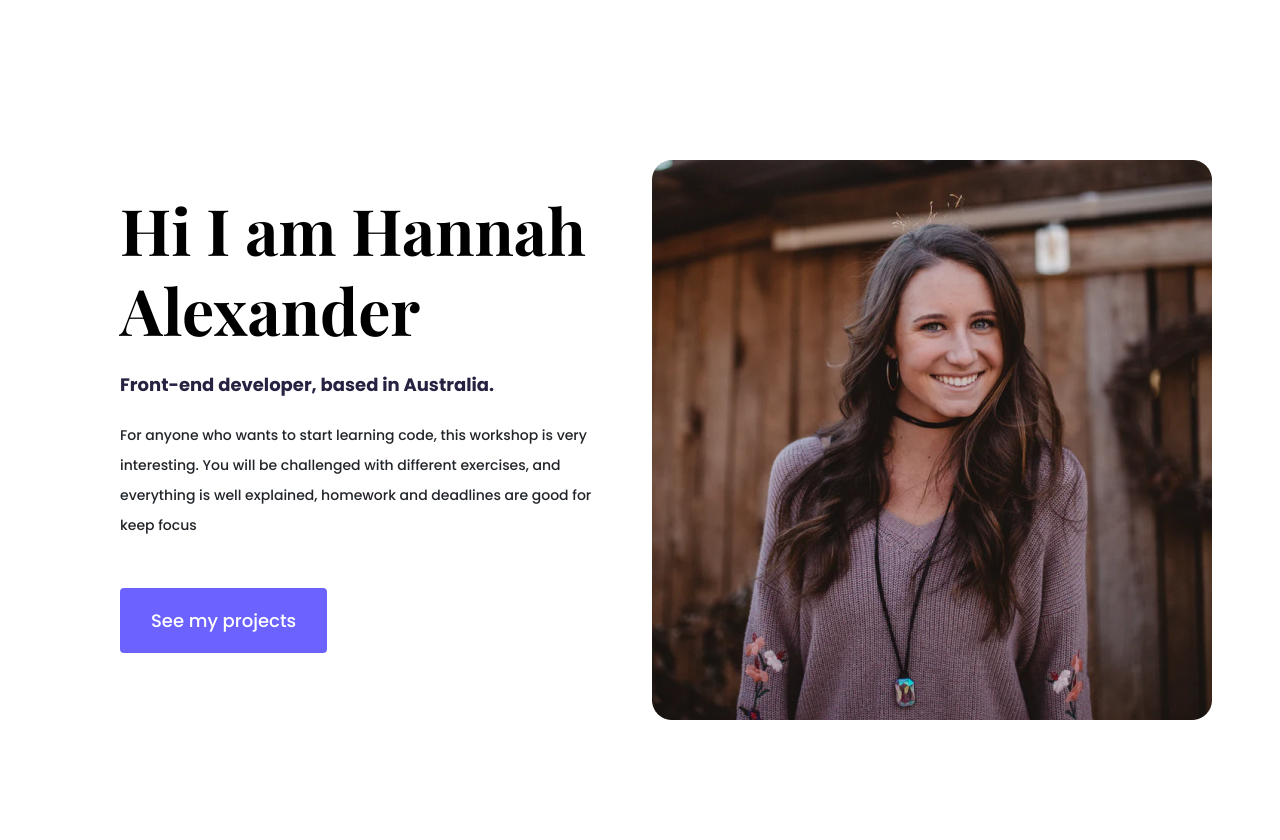
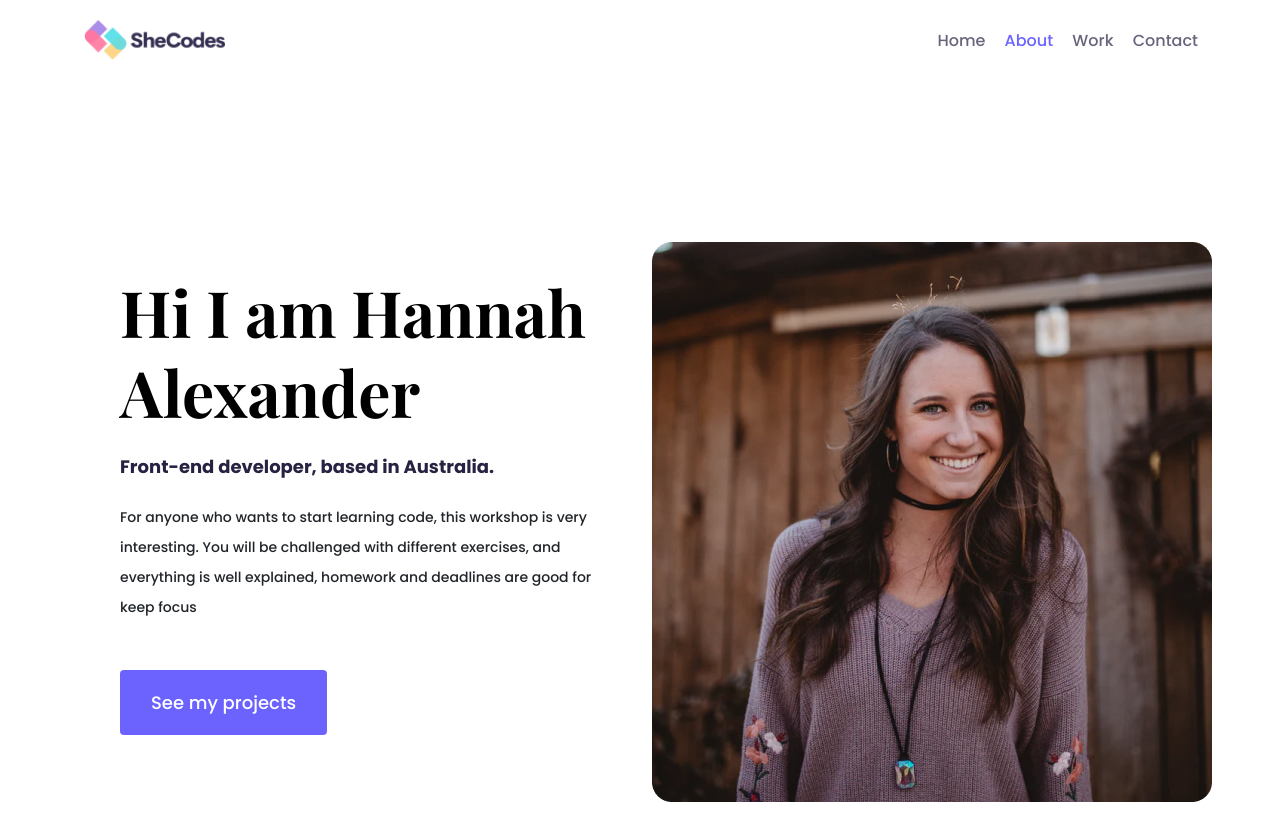
Before and after one commit to hannahlouisaalexander/portfolio-project-hannaha, a plain HTML site: page about.html in a window 1280 px wide. Drawn offline with nearby package versions, Linux system fonts and the light colour scheme.

Commit message:
Put header navigation on all other pages

```diff
--- a/about.html
+++ b/about.html
@@ -16,6 +16,31 @@
 
 </head>
 <body>
+    <div class="container">
+        <nav class="d-flex justify-content-between">
+    <a href="/index.html"><img src="/images/logo.png" alt="logo" class="logo d-none d-md-block">
+    </a>
+    <a href="/index.html"><img src="/images/logo-small.png" class="logo d-block d-md-none" alt="small logo">
+    </a>
+            <ul>
+                <li>
+                    <a href="/index.html">
+                    Home</a>
+                </li>
+                <li class="active">
+                    <a href="/about.html">
+                    About
+                </a></li>
+                <li>
+                <a href="/work.html
+                ">
+                    Work</a></li>
+                <li>
+                    <a href="/contact.html">
+                    Contact
+                </a></li>
+            </ul>
+        </nav>    </div>
     <div class="about-section">
         <div class="content-container container">
             <div class="row">
```
Also changed, not shown: contact.html (+25 -0 lines), work.html (+25 -0 lines).
